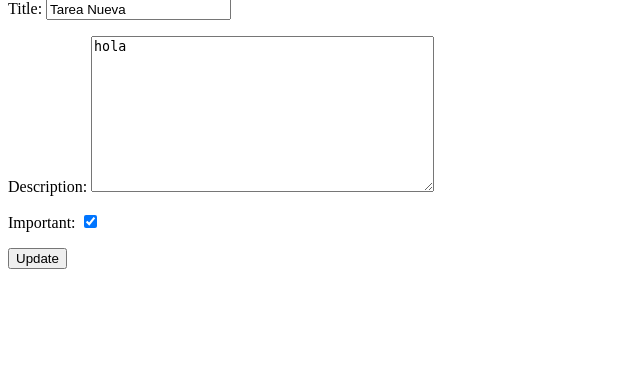
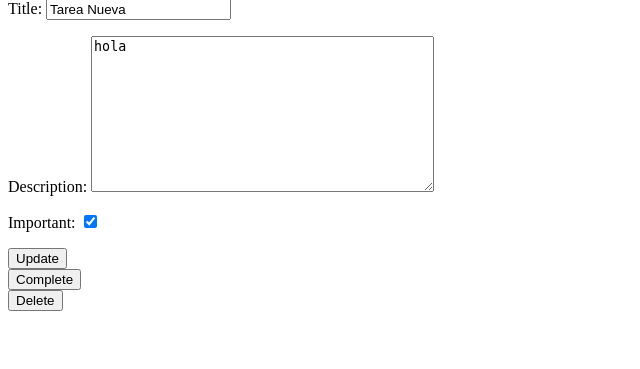
Before and after one commit to LuisZentenxx/Taskify, a Django app: page /tasks/9/ in a window 1280 px wide. Shown: the part 169-538 px from the top of the page, without its empty margins (0-640 px from the left). Run offline with Django 4.2, Linux system fonts and the light colour scheme; a user stored in the database is signed in; data comes from the database, SQL or seed files in the repository; both versions use the stored data as it was after the commit.

Commit message:
feature(task_complete & task_delete views.py)

```diff
--- a/djangocrud/urls.py
+++ b/djangocrud/urls.py
@@ -8,6 +8,8 @@ urlpatterns = [
     path('signup/', views.signup, name='signup'),
     path('tasks/', views.tasks, name='tasks'),
     path('tasks/<int:task_id>/', views.task_detail, name='task_detail'),
+    path('tasks/<int:task_id>/complete', views.task_complete, name='task_complete'),
+        path('tasks/<int:task_id>/delete', views.task_delete, name='task_delete'),
     path('task/create/', views.create_task, name='create_task'),
     path('logout/', views.signout, name='logout'),
     path('signin/', views.signin, name='signin'),
--- a/task/templates/signup.html
+++ b/task/templates/signup.html
@@ -2,7 +2,9 @@
 
 {{error}}
 <form method="POST">
+
     {% csrf_token %}
+
     {{form.as_p}}
 
     <button>Sign Up</button>
--- a/task/templates/task.html
+++ b/task/templates/task.html
@@ -1,7 +1,7 @@
 {% extends "base.html" %}
 
 {% block content %}
-<h1>Task</h1>
+<h1>Task Pending</h1>
 
 <ul>
     {% for task in tasks  %}
--- a/task/templates/task_detail.html
+++ b/task/templates/task_detail.html
@@ -8,4 +8,14 @@
         {{form.as_p}}
         <button>Update</button>
     </form>
+
+    <form action="{% url 'task_complete' task.id %}"method="POST">
+        {% csrf_token %}
+        <button>Complete</button>
+    </form>
+
+    <form action="{% url 'task_delete' task.id %}"method="POST">
+        {% csrf_token %}
+        <button>Delete</button>
+    </form>
 {% endblock %}
--- a/task/views.py
+++ b/task/views.py
@@ -4,6 +4,7 @@ from django.contrib.auth.models import User
 from django.contrib.auth import login, logout, authenticate
 from .forms import TaskForm
 from .models import Task
+from django.utils import timezone
 
 
 def home(request):
@@ -79,14 +80,34 @@ def create_task(request):
 
 def task_detail(request, task_id):
     if request.method == 'GET':
-        task = get_object_or_404(Task, pk=task_id)
+        task = get_object_or_404(Task, pk=task_id, user=request.user)
         form = TaskForm(instance=task)
         return render(request, 'task_detail.html', {'task' : task, 'form' : form})
     else:
-        task = get_object_or_404(Task, pk=task_id)
-        form = TaskForm(request.POST, instance=task)
-        form.save()
+        try:
+            task = get_object_or_404(Task, pk=task_id, user=request.user)
+            form = TaskForm(request.POST, instance=task)
+            form.save()
+            return redirect('tasks')
+        except ValueError:
+            return render(request, 'task_detail.html', {'task' : task,
+                                                        'form' : form,
+                                                        'error' : 'Error updating task'})
+
+def task_complete(request, task_id):
+    task = get_object_or_404(Task, pk=task_id, user=request.user)
+    if request.method == 'POST':
+        task.datecompleted = timezone.now()
+        task.save()
         return redirect('tasks')
+
+def task_delete(request, task_id):
+    task = get_object_or_404(Task, pk=task_id, user=request.user)
+    if request.method == 'POST':
+        task.delete()
+        return redirect('tasks')
+
+
 def signout(request):
     logout(request)
     return redirect("home")
```
Also changed, not shown: db.sqlite3.
